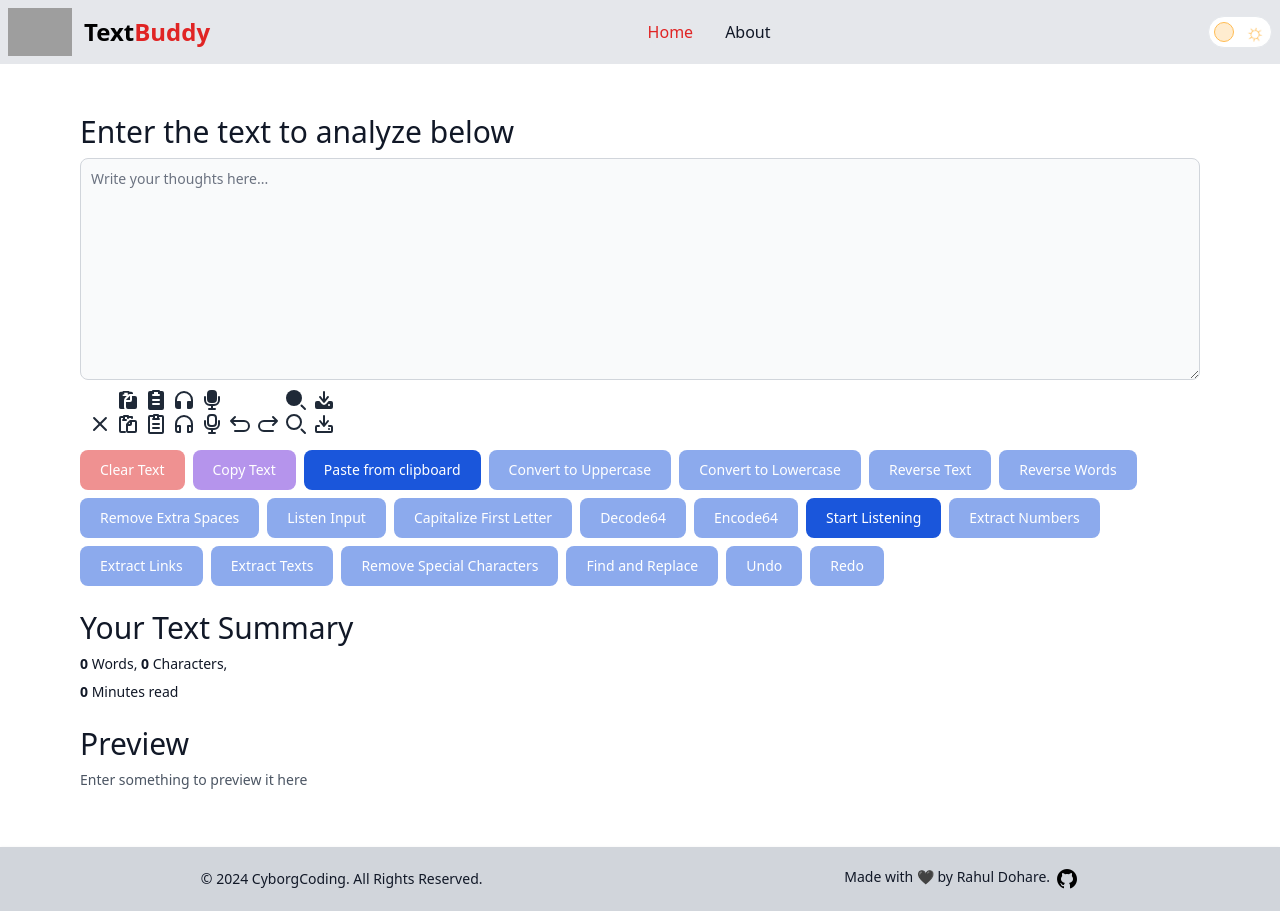
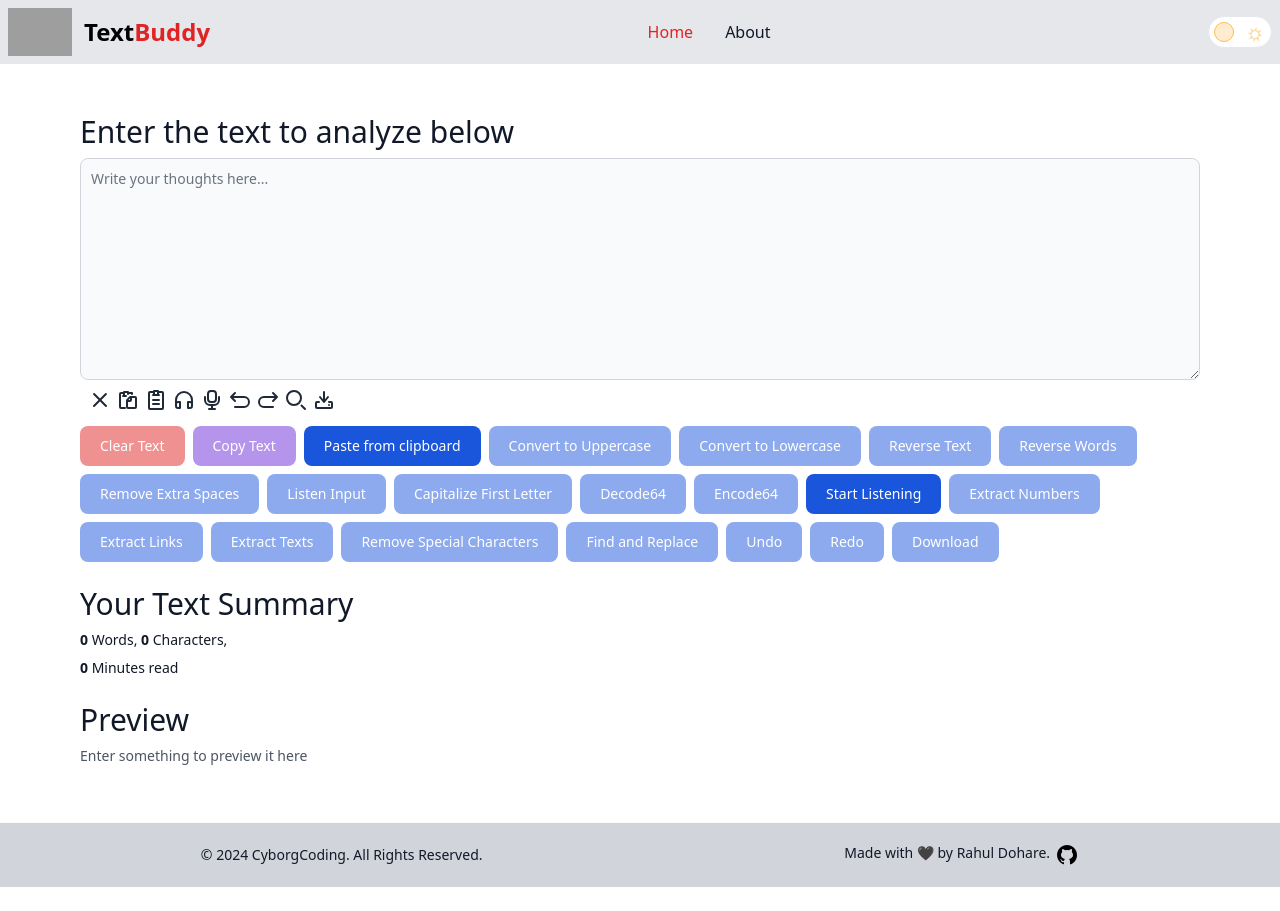
Before and after one commit to rahuldohare007/TextBuddy, a React (Vite) app: page / in a window 1280 px wide. After the commit the page ends 887 px from the top, so only its background shows below. Built offline with nearby package versions, Linux system fonts and the light colour scheme; grey boxes are pictures that could not be loaded.

Commit message:
Download Button Completed

```diff
--- a/package.json
+++ b/package.json
@@ -11,6 +11,7 @@
   },
   "dependencies": {
     "flowbite": "^2.3.0",
+    "jspdf": "^2.5.1",
     "react": "^18.2.0",
     "react-dom": "^18.2.0",
     "react-router-dom": "^6.23.0"
--- a/src/components/ControlButtons.jsx
+++ b/src/components/ControlButtons.jsx
@@ -1,5 +1,6 @@
 import { useState } from "react";
 import FindandReplaceModal from "../modals/FindandReplaceModal";
+import DownloadModal from "../modals/DownloadModal";
 
 const ControlButtons = ({
   handleCopy,
@@ -26,6 +27,7 @@ const ControlButtons = ({
   const [findText, setFindText] = useState("");
   const [replaceText, setReplaceText] = useState("");
   const [isModalOpen, setIsModalOpen] = useState(false);
+  const [isDownloadModalOpen, setIsDownloadModalOpen] = useState(false);
 
   const openModal = () => {
     setIsModalOpen(true);
@@ -33,6 +35,14 @@ const ControlButtons = ({
 
   const closeModal = () => {
     setIsModalOpen(false);
+  };
+
+  const openDownloadModal = () => {
+    setIsDownloadModalOpen(true);
+  };
+
+  const closeDownloadModal = () => {
+    setIsDownloadModalOpen(false);
   };
   return (
     <>
@@ -79,26 +89,6 @@ const ControlButtons = ({
               xmlns="http://www.w3.org/2000/svg"
               width="24"
               height="24"
-              fill="currentColor"
-              viewBox="0 0 24 24"
-            >
-              <path
-                fillRule="evenodd"
-                d="M6.5 3.85c0-.47.392-.85.875-.85h5.25c.483 0 .875.38.875.85h1.75c.966 0 1.75.761 1.75 1.7V6h-1c-.728 0-1.732-.06-2.434.095a4.01 4.01 0 0 0-.88.307.91.91 0 0 0-.061-.002h-.875V4.7h-3.5v1.7h-.875a.863.863 0 0 0-.875.85c0 .47.392.85.875.85h3.36L9.077 9.871a4 4 0 0 0-.892 1.526C7.97 12.083 8 13.268 8 14v5c0 .729.195 1.412.535 2H4.75C3.784 21 3 20.239 3 19.3V5.55c0-.939.784-1.7 1.75-1.7H6.5Z"
-                clipRule="evenodd"
-              />
-              <path
-                fillRule="evenodd"
-                d="M14 8.048V12h-3.907a2 2 0 0 1 .446-.763l2.434-2.603A2 2 0 0 1 14 8.048ZM16 8v4a2 2 0 0 1-2 2h-4v5a2 2 0 0 0 2 2h7a2 2 0 0 0 2-2v-9a2 2 0 0 0-2-2h-3Z"
-                clipRule="evenodd"
-              />
-            </svg>
-            <svg
-              className="w-6 h-6 text-gray-800 dark:text-white"
-              aria-hidden="true"
-              xmlns="http://www.w3.org/2000/svg"
-              width="24"
-              height="24"
               fill="none"
               viewBox="0 0 24 24"
             >
@@ -119,21 +109,6 @@ const ControlButtons = ({
           onClick={handleCopy}
         >
           <abbr title="Copy to clipboard!">
-            <svg
-              className="w-6 h-6 text-gray-800 dark:text-white"
-              aria-hidden="true"
-              xmlns="http://www.w3.org/2000/svg"
-              width="24"
-              height="24"
-              fill="currentColor"
-              viewBox="0 0 24 24"
-            >
-              <path
-                fillRule="evenodd"
-                d="M8 3a1 1 0 0 1 1-1h6a1 1 0 0 1 1 1h2a2 2 0 0 1 2 2v15a2 2 0 0 1-2 2H6a2 2 0 0 1-2-2V5a2 2 0 0 1 2-2h2Zm6 1h-4v2H9a1 1 0 0 0 0 2h6a1 1 0 1 0 0-2h-1V4Zm-6 8a1 1 0 0 1 1-1h6a1 1 0 1 1 0 2H9a1 1 0 0 1-1-1Zm1 3a1 1 0 1 0 0 2h6a1 1 0 1 0 0-2H9Z"
-                clipRule="evenodd"
-              />
-            </svg>
             <svg
               className="w-6 h-6 text-gray-800 dark:text-white"
               aria-hidden="true"
@@ -166,21 +141,6 @@ const ControlButtons = ({
               xmlns="http://www.w3.org/2000/svg"
               width="24"
               height="24"
-              fill="currentColor"
-              viewBox="0 0 24 24"
-            >
-              <path
-                fillRule="evenodd"
-                d="M12 5a7 7 0 0 0-7 7v1.17c.313-.11.65-.17 1-.17h2a1 1 0 0 1 1 1v6a1 1 0 0 1-1 1H6a3 3 0 0 1-3-3v-6a9 9 0 0 1 18 0v6a3 3 0 0 1-3 3h-2a1 1 0 0 1-1-1v-6a1 1 0 0 1 1-1h2c.35 0 .687.06 1 .17V12a7 7 0 0 0-7-7Z"
-                clipRule="evenodd"
-              />
-            </svg>
-            <svg
-              className="w-6 h-6 text-gray-800 dark:text-white"
-              aria-hidden="true"
-              xmlns="http://www.w3.org/2000/svg"
-              width="24"
-              height="24"
               fill="none"
               viewBox="0 0 24 24"
             >
@@ -200,22 +160,6 @@ const ControlButtons = ({
           onClick={handleSpeak}
         >
           <abbr title="Speak">
-            <svg
-              className="w-6 h-6 text-gray-800 dark:text-white"
-              aria-hidden="true"
-              xmlns="http://www.w3.org/2000/svg"
-              width="24"
-              height="24"
-              fill="currentColor"
-              viewBox="0 0 24 24"
-            >
-              <path
-                fillRule="evenodd"
-                d="M5 8a1 1 0 0 1 1 1v3a4.006 4.006 0 0 0 4 4h4a4.006 4.006 0 0 0 4-4V9a1 1 0 1 1 2 0v3.001A6.006 6.006 0 0 1 14.001 18H13v2h2a1 1 0 1 1 0 2H9a1 1 0 1 1 0-2h2v-2H9.999A6.006 6.006 0 0 1 4 12.001V9a1 1 0 0 1 1-1Z"
-                clipRule="evenodd"
-              />
-              <path d="M7 6a4 4 0 0 1 4-4h2a4 4 0 0 1 4 4v5a4 4 0 0 1-4 4h-2a4 4 0 0 1-4-4V6Z" />
-            </svg>
             <svg
               className="w-6 h-6 text-gray-800 dark:text-white"
               aria-hidden="true"
@@ -300,22 +244,6 @@ const ControlButtons = ({
               xmlns="http://www.w3.org/2000/svg"
               width="24"
               height="24"
-              fill="currentColor"
-              viewBox="0 0 24 24"
-            >
-              <path d="M10 2a8 8 0 1 0 0 16 8 8 0 0 0 0-16Z" />
-              <path
-                fillRule="evenodd"
-                d="M21.707 21.707a1 1 0 0 1-1.414 0l-3.5-3.5a1 1 0 0 1 1.414-1.414l3.5 3.5a1 1 0 0 1 0 1.414Z"
-                clipRule="evenodd"
-              />
-            </svg>
-            <svg
-              className="w-6 h-6 text-gray-800 dark:text-white"
-              aria-hidden="true"
-              xmlns="http://www.w3.org/2000/svg"
-              width="24"
-              height="24"
               fill="none"
               viewBox="0 0 24 24"
             >
@@ -335,26 +263,6 @@ const ControlButtons = ({
           onClick={handleSpeak}
         >
           <abbr title="Download">
-            <svg
-              className="w-6 h-6 text-gray-800 dark:text-white"
-              aria-hidden="true"
-              xmlns="http://www.w3.org/2000/svg"
-              width="24"
-              height="24"
-              fill="currentColor"
-              viewBox="0 0 24 24"
-            >
-              <path
-                fillRule="evenodd"
-                d="M13 11.15V4a1 1 0 1 0-2 0v7.15L8.78 8.374a1 1 0 1 0-1.56 1.25l4 5a1 1 0 0 0 1.56 0l4-5a1 1 0 1 0-1.56-1.25L13 11.15Z"
-                clipRule="evenodd"
-              />
-              <path
-                fillRule="evenodd"
-                d="M9.657 15.874 7.358 13H5a2 2 0 0 0-2 2v4a2 2 0 0 0 2 2h14a2 2 0 0 0 2-2v-4a2 2 0 0 0-2-2h-2.358l-2.3 2.874a3 3 0 0 1-4.685 0ZM17 16a1 1 0 1 0 0 2h.01a1 1 0 1 0 0-2H17Z"
-                clipRule="evenodd"
-              />
-            </svg>
             <svg
               className="w-6 h-6 text-gray-800 dark:text-white"
               aria-hidden="true"
@@ -587,15 +495,6 @@ const ControlButtons = ({
       </button>
 
       {/* Find and Replace */}
-      {/* <button
-        type="button"
-        className={`mb-2 text-white bg-blue-700 hover:bg-blue-800 focus:ring-4 focus:ring-blue-300 font-medium rounded-lg text-sm px-5 py-2.5 me-2  dark:bg-blue-600 dark:hover:bg-blue-700 focus:outline-none dark:focus:ring-blue-800
-          ${isTextEmpty && "cursor-not-allowed opacity-50"}`}
-        onClick={handleFindAndReplace}
-        disabled={isTextEmpty}
-      >
-        Find and Replace
-      </button> */}
       <button
         className={`mb-2 text-white bg-blue-700 hover:bg-blue-800 focus:ring-4 focus:ring-blue-300 font-medium rounded-lg text-sm px-5 py-2.5 me-2  dark:bg-blue-600 dark:hover:bg-blue-700 focus:outline-none dark:focus:ring-blue-800
           ${isTextEmpty && "cursor-not-allowed opacity-50"}`}
@@ -607,7 +506,9 @@ const ControlButtons = ({
 
       {/* Modal for Find and Replace */}
       <FindandReplaceModal isOpen={isModalOpen} onClose={closeModal}>
-        <h2 className="text-xl font-semibold mb-4 dark:text-white">Find and Replace</h2>
+        <h2 className="text-xl font-semibold mb-4 dark:text-white">
+          Find and Replace
+        </h2>
         <div className="mb-4">
           <label htmlFor="findInput" className="block mb-2 dark:text-white">
             Find:
@@ -673,6 +574,22 @@ const ControlButtons = ({
         Redo
       </button>
 
+      {/* Download */}
+      <button
+        className={`mb-2 text-white bg-blue-700 hover:bg-blue-800 focus:ring-4 focus:ring-blue-300 font-medium rounded-lg text-sm px-5 py-2.5 me-2  dark:bg-blue-600 dark:hover:bg-blue-700 focus:outline-none dark:focus:ring-blue-800
+          ${isTextEmpty && "cursor-not-allowed opacity-50"}`}
+        onClick={openDownloadModal}
+        disabled={isTextEmpty}
+      >
+        Download
+      </button>
+
+      {/* Modal for Find and Replace */}
+      <DownloadModal
+        isOpen={isDownloadModalOpen}
+        onClose={closeDownloadModal}
+        text={text}
+      />
     </>
   );
 };
--- /dev/null
+++ b/src/modals/DownloadModal.jsx
@@ -0,0 +1,107 @@
+import { useState } from "react";
+import { jsPDF } from "jspdf";
+
+function DownloadModal({ isOpen, onClose, text }) {
+  const [format, setFormat] = useState("text");
+  const [fileName, setFileName] = useState("document");
+
+  if (!isOpen) return null;
+
+  const handleDownload = () => {
+    let blob;
+
+    if (format === "pdf") {
+      const doc = new jsPDF();
+      doc.text(text, 10, 10);
+      blob = doc.output("blob");
+    } else {
+      blob = new Blob([text], { type: "text/plain" });
+    }
+
+    const url = URL.createObjectURL(blob);
+
+    const a = document.createElement("a");
+    a.href = url;
+    a.download = `${fileName}.${format === "pdf" ? "pdf" : "txt"}`;
+    document.body.appendChild(a);
+    a.click();
+
+    window.URL.revokeObjectURL(url);
+    document.body.removeChild(a);
+
+    onClose();
+  };
+
+  return (
+    <div className="fixed inset-0 z-50 overflow-auto bg-gray-800 bg-opacity-50 flex items-center justify-center">
+      <div className="bg-white p-6 rounded-lg max-w-md w-full dark:bg-gray-600">
+        <div className="flex justify-end">
+          <button
+            className="text-gray-800 dark:text-white hover:text-gray-800 focus:outline-none"
+            onClick={onClose}
+          >
+            <svg
+              className="w-6 h-6"
+              xmlns="http://www.w3.org/2000/svg"
+              fill="none"
+              viewBox="0 0 24 24"
+              stroke="currentColor"
+            >
+              <path
+                strokeLinecap="round"
+                strokeLinejoin="round"
+                strokeWidth={2}
+                d="M6 18L18 6M6 6l12 12"
+              />
+            </svg>
+          </button>
+        </div>
+        <h2 className="text-xl font-semibold mb-4 dark:text-white">
+          Download File
+        </h2>
+        <div className="mt-4">
+          <div className="mt-4">
+            <label className="block text-sm font-medium text-gray-700 dark:text-white">
+              Format:
+            </label>
+            <select
+              className="mt-1 block w-full pl-3 pr-10 py-2 text-base border-gray-300 focus:outline-none focus:ring-indigo-500 focus:border-indigo-500 sm:text-sm rounded-md"
+              value={format}
+              onChange={(e) => setFormat(e.target.value)}
+            >
+              <option value="pdf">PDF</option>
+              <option value="text">Text</option>
+            </select>
+          </div>
+          <div className="mt-4">
+            <label className="block text-sm font-medium text-gray-700 dark:text-white">
+              File Name:
+            </label>
+            <input
+              type="text"
+              className="mt-1 block w-full shadow-sm sm:text-sm focus:ring-indigo-500 focus:border-indigo-500 border-gray-300 rounded-md"
+              value={fileName}
+              onChange={(e) => setFileName(e.target.value)}
+            />
+          </div>
+          <div className="mt-6 flex justify-end">
+            <button
+              className="bg-green-500 hover:bg-green-600 text-white font-semibold px-4 py-2 rounded"
+              onClick={handleDownload}
+            >
+              Download
+            </button>
+            <button
+              className="bg-blue-500 hover:bg-blue-600 text-white font-semibold px-4 py-2 rounded ml-2"
+              onClick={onClose}
+            >
+              Cancel
+            </button>
+          </div>
+        </div>
+      </div>
+    </div>
+  );
+}
+
+export default DownloadModal;
```
Also changed, not shown: 1 other file (tests, documents, lock files or other folders).
